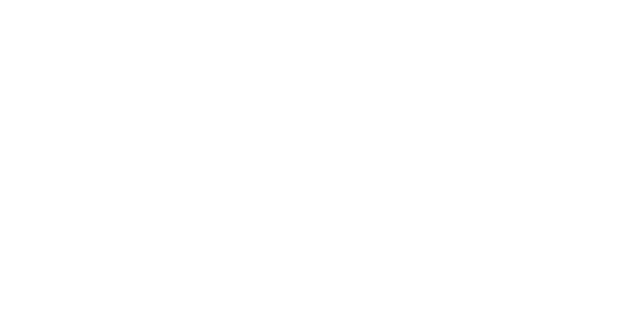
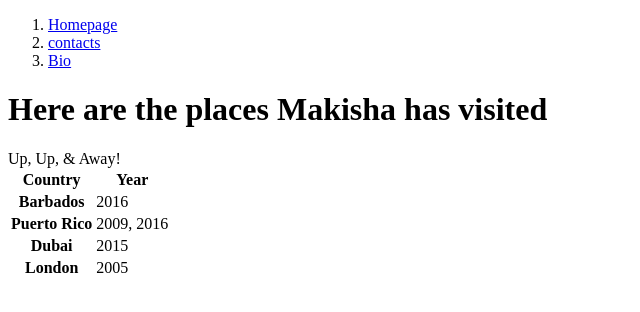
Before and after one commit to Mtimothy/9-26-Commit, a plain HTML site: page contact.html in a window 1280 px wide. Shown: the whole page, without its empty margins (0-640 px from the left). Drawn offline with Linux system fonts and the light colour scheme.

Commit message:
2nd commit

```diff
--- a/contact.html
+++ b/contact.html
@@ -0,0 +1,42 @@
+<!DOCTYPE html>
+<html>
+<head>
+	<title> Contacts</title>
+</head>
+<body>
+	<nav>
+		<ol>
+			<li> <a href="index.html">Homepage</a></li>
+			<li> <a href="contacts.html">contacts</a></li>
+			<li> <a href="bio.html">Bio</a></li>
+		</ol>
+	</nav>
+	<div>
+
+<h1>Here are the places Makisha has visited</h1>
+
+		<table> Up, Up, & Away!
+			<tr>
+				<th>Country</th>
+				<th>Year</th>
+			</tr>
+			<tr>
+				<th>Barbados</th>
+				<td>2016</td>
+			</tr>
+			<tr>
+				<th>Puerto Rico</th>
+				<td>2009, 2016</td>
+			</tr>
+			<tr>
+				<th>Dubai </th>
+				<td> 2015</td>
+			</tr>
+			<tr>
+				<th> London</th>
+				<td>2005</td>
+			</tr>
+			</table>
+
+</body>
+</html>
```
Also changed, not shown: bio.html (+1 -1 lines), index.html (+4 -8 lines).
